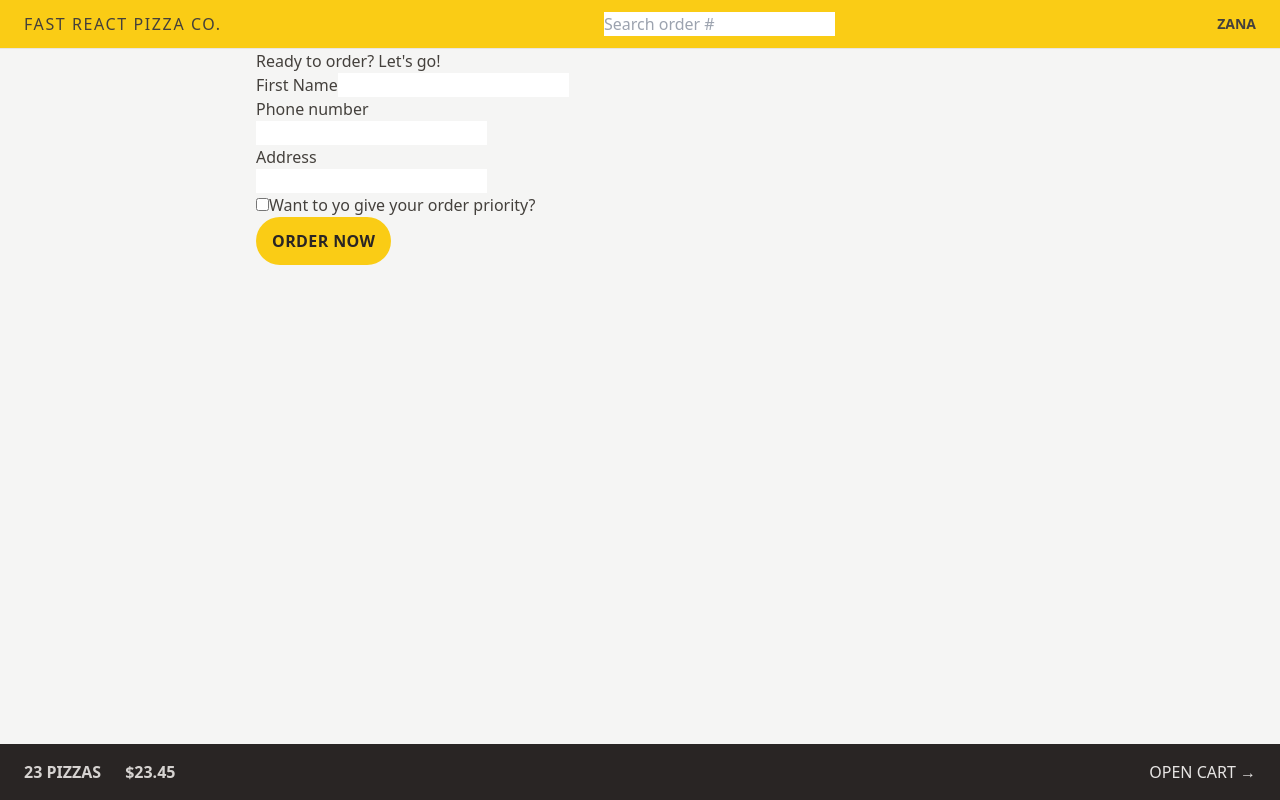
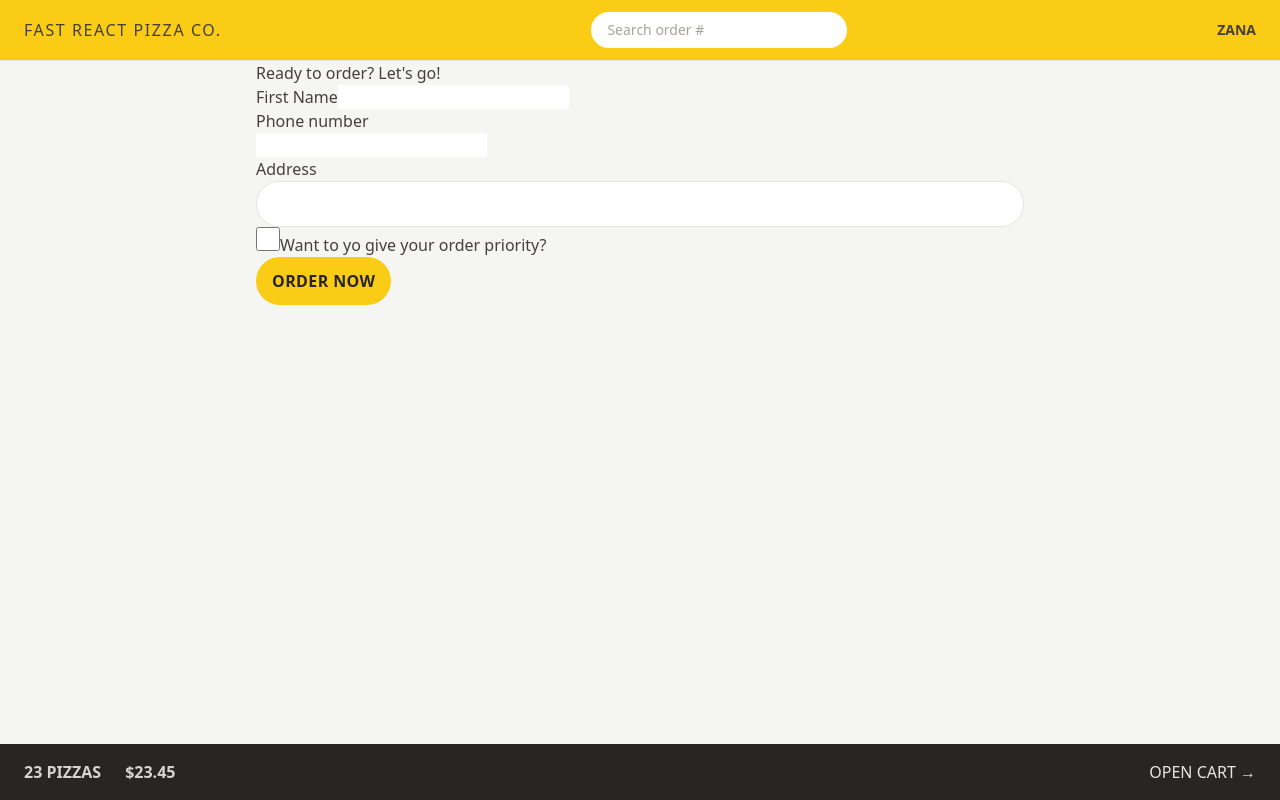
Before and after one commit to zana-abdollahpour/fast-react-pizza, a React (Vite) app: page /order/new in a window 1280 px wide. Built offline with nearby package versions, Linux system fonts and the light colour scheme.

Commit message:
style some forms

```diff
--- a/src/features/order/CreateOrder.jsx
+++ b/src/features/order/CreateOrder.jsx
@@ -62,12 +62,18 @@
         <div>
           <label>Address</label>
           <div>
-            <input type="text" name="address" required />
+            <input
+              className="w-full rounded-full border border-stone-200 px-4 py-2 text-sm transition-all duration-300 placeholder:text-stone-400 focus:outline-none focus:ring focus:ring-yellow-400 md:px-6 md:py-3"
+              type="text"
+              name="address"
+              required
+            />
           </div>
         </div>
 
         <div>
           <input
+            className="h-6 w-6 accent-yellow-400 focus:outline-none focus:ring focus:ring-yellow-400 focus:ring-offset-2"
             type="checkbox"
             name="priority"
             id="priority"
--- a/src/features/order/SearchOrder.jsx
+++ b/src/features/order/SearchOrder.jsx
@@ -20,6 +20,7 @@
         placeholder="Search order #"
         onChange={(e) => setQuery(e.target.value)}
         value={query}
+        className="w-28 rounded-full px-4 py-2 text-sm transition-all duration-300 placeholder:text-stone-400 focus:outline-none focus:ring focus:ring-yellow-500 focus:ring-opacity-50 sm:w-64 sm:focus:w-72"
       />
     </form>
   );
```
